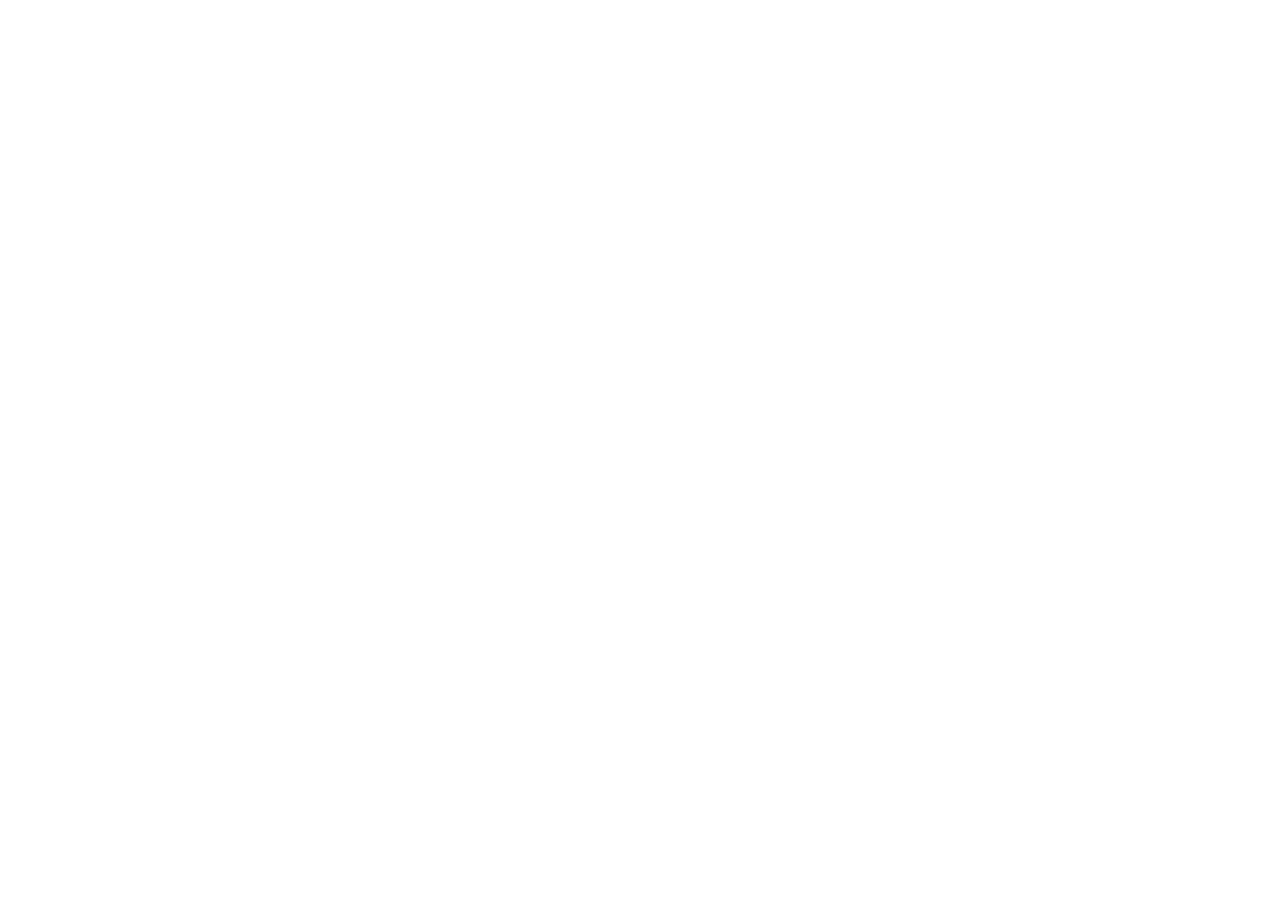
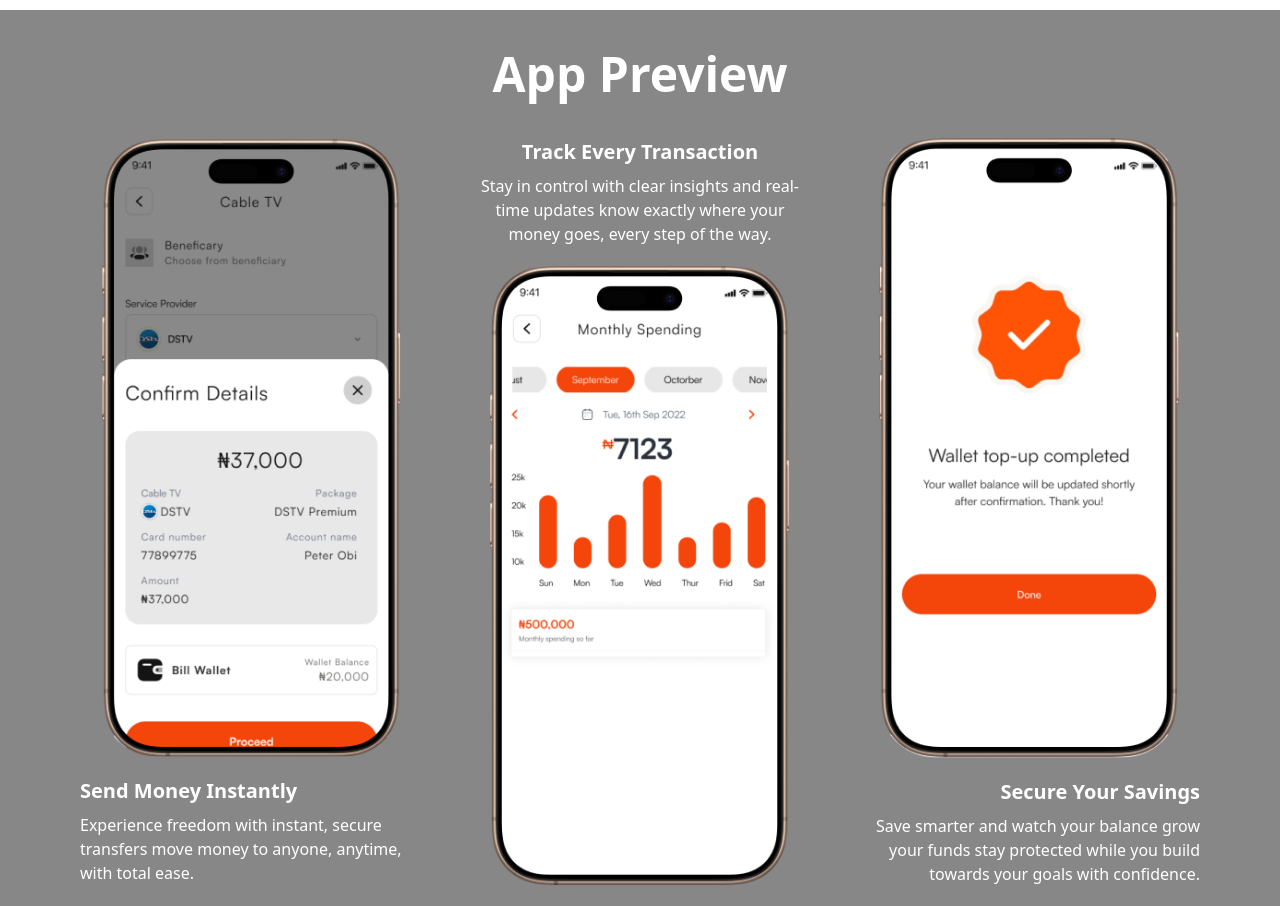
Before and after one commit to jehovah-son/billboard-fintech, a React (Vite) app: page / in a window 1280 px wide. Shown: the part 1360-2266 px from the top of the page. Before the commit the page ends 1290 px from the top, so only its background shows below. Built offline with nearby package versions, Linux system fonts and the light colour scheme.

Commit message:
`Added Preview component to App component and modified App.css to add overflow hidden property.`

```diff
--- a/src/App.css
+++ b/src/App.css
@@ -1,4 +1,4 @@
 #root {
-  margin: 0 auto;
   padding-top: 10px;
+  overflow: hidden;
 }
--- a/src/App.tsx
+++ b/src/App.tsx
@@ -2,6 +2,7 @@
 import Navbar from "./component/Navbar";
 import Hero from "./component/Hero";
 import Features from "./component/Features";
+import Preview from "./component/AppPreview";
 
 function App() {
   return (
@@ -9,6 +10,7 @@
       <Navbar />
       <Hero />
       <Features />
+      <Preview />
     </>
   );
 }
--- /dev/null
+++ b/src/component/AppPreview.tsx
@@ -0,0 +1,76 @@
+import AppPreviewImg1 from "../../public/iPhone 16 Pro.png";
+import AppPreviewImg2 from "../../public/iPhone 16 Pro-1.png";
+import AppPreviewImg3 from "../../public/iPhone 16 Pro-2.png";
+
+export default function AppPreview() {
+  return (
+    <div className="bg-[#878787] w-screen mt-20 py-5 ">
+      {/* Header */}
+      <div className="pt-5 pb-10">
+        <h1 className="text-center text-white text-5xl font-bold ">
+          App Preview
+        </h1>
+      </div>
+      <div className="max-w-[1200px] mx-auto grid grid-cols-1 md:grid-cols-3 gap-12 px-6 md:px-10 ">
+        {/* first image */}
+        <div className="flex flex-col items-center">
+          <img
+            src={AppPreviewImg1}
+            alt="previewImg"
+            width={300}
+            height={300}
+            className="object-contain"
+          />
+          <div className="md:text-left text-center">
+            <h1 className="text-white text-xl font-semibold pb-2 pt-5">
+              Send Money Instantly
+            </h1>
+            <p className="text-white md:text-left ">
+              Experience freedom with instant, secure transfers move money to
+              anyone, anytime, with total ease.
+            </p>
+          </div>
+        </div>
+        {/* second image */}
+        <div className="flex md:flex-col flex-col-reverse items-center">
+          <div className="text-center">
+            <h1 className="text-white text-xl font-semibold md:pt-0 md:pb-0 pb-2 pt-5">
+              Track Every Transaction
+            </h1>
+            <p className=" text-white text-center md:pb-5 md:pt-2">
+              Stay in control with clear insights and real-time updates know
+              exactly where your money goes, every step of the way.
+            </p>
+          </div>
+          <img
+            src={AppPreviewImg2}
+            alt="previewImg"
+            width={300}
+            height={300}
+            className="object-contain"
+          />
+        </div>
+        {/* third image */}
+        <div className="flex flex-col items-center ">
+          {" "}
+          <img
+            src={AppPreviewImg3}
+            alt="previewImg"
+            width={300}
+            height={300}
+            className="object-contain"
+          />
+          <div className="md:text-right text-center">
+            <h1 className="text-white text-xl font-semibold pb-2 pt-5">
+              Secure Your Savings
+            </h1>
+            <p className="text-white ">
+              Save smarter and watch your balance grow your funds stay protected
+              while you build towards your goals with confidence.
+            </p>
+          </div>
+        </div>
+      </div>
+    </div>
+  );
+}
```
